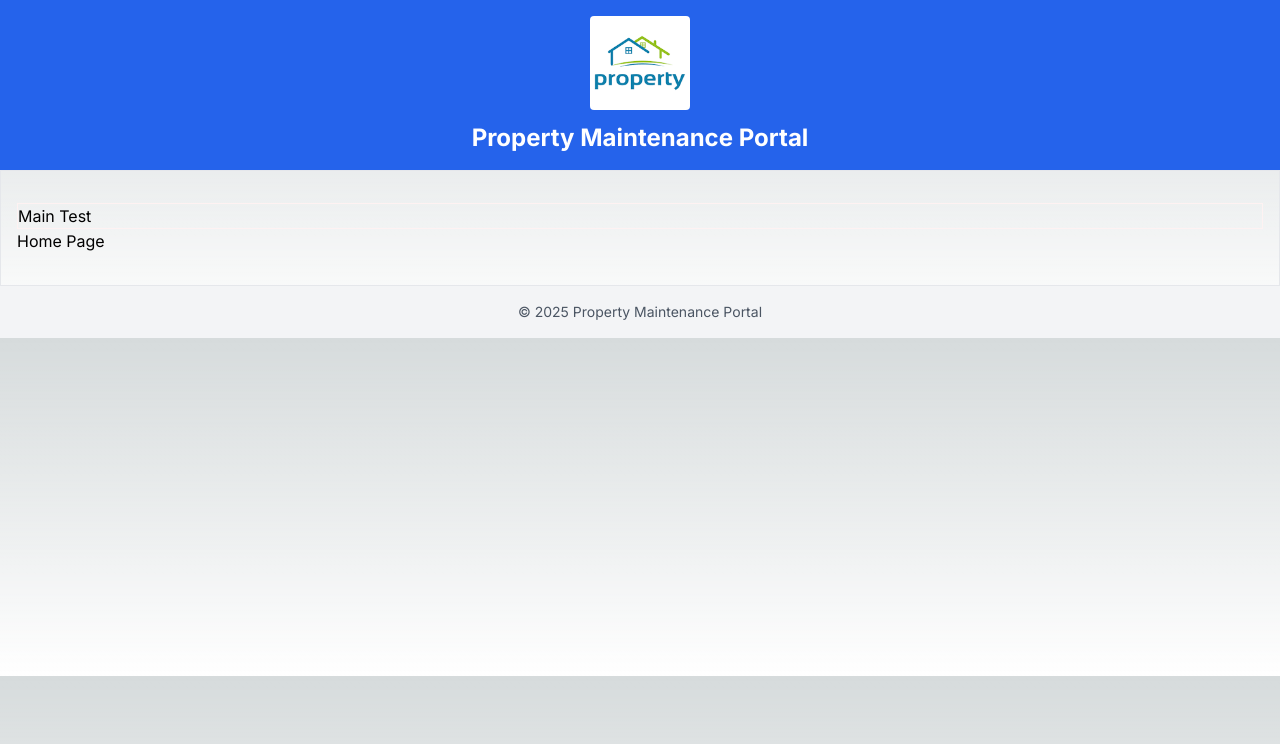
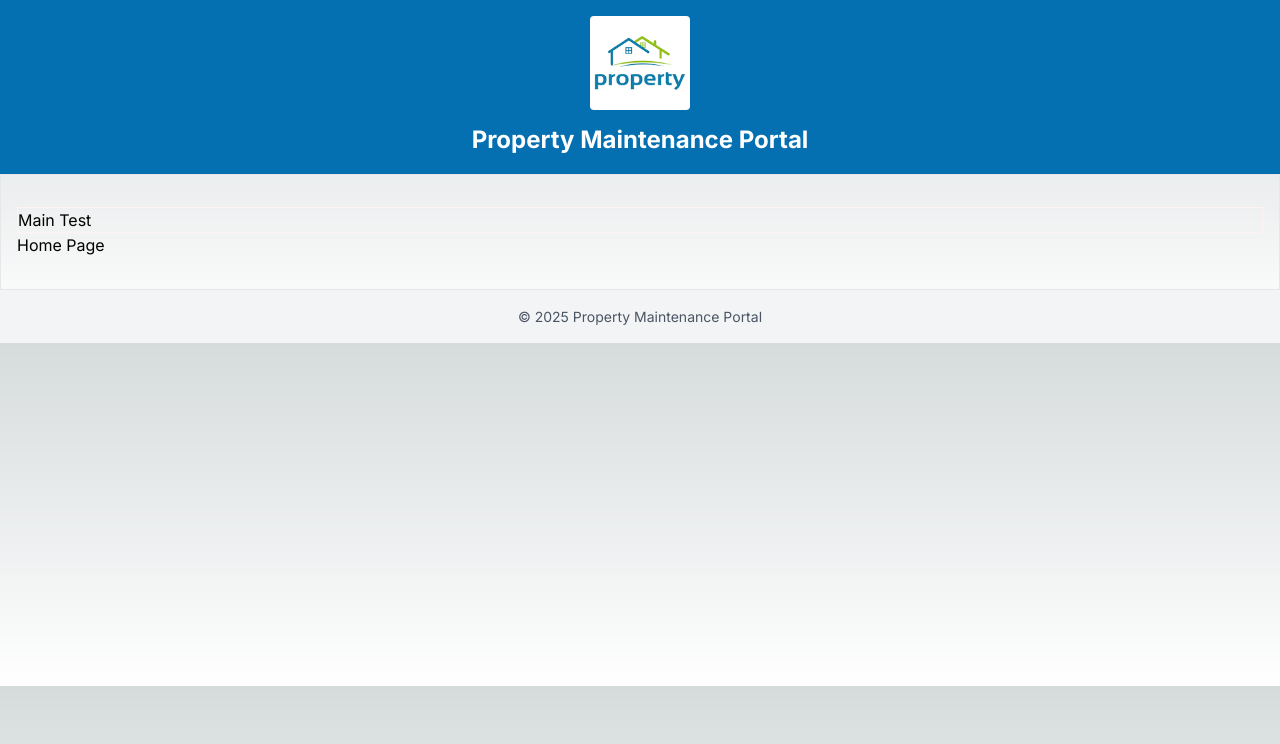
Before and after one commit to umerhussa11n/proactive-prop-management, a Next.js app in the folder apps/frontend/: page / in a window 1280 px wide. Shown: the top 744 px of the page. Built offline with nearby package versions, Linux system fonts and the light colour scheme.

Commit message:
chore: adding some design tokens for project in tailwind config

```diff
--- a/apps/frontend/src/components/ui/Header/Header.tsx
+++ b/apps/frontend/src/components/ui/Header/Header.tsx
@@ -2,7 +2,7 @@ import Image from 'next/image'
 
 const Header = () => {
     return (
-        <header className="bg-blue-600 text-white p-4 flex flex-col items-center gap-3" >
+        <header className="bg-primary text-white p-4 flex flex-col items-center gap-3" >
             <Image
                 src="/images/logo.png"
                 width={100}
--- a/apps/frontend/tailwind.config.js
+++ b/apps/frontend/tailwind.config.js
@@ -6,7 +6,41 @@ module.exports = {
     './src/app/**/*.{js,ts,jsx,tsx,mdx}',
   ],
   theme: {
-    extend: {},
+    extend: {
+      colors: {
+        'primary': '#0570b1',
+        'secondry': '#8ec164',
+        'success': '#16a34a',
+        'danger': '#dc2626',
+        'warning': '#facc15',
+        'info': '#3b82f6',
+      },
+      fontFamily: {
+        'sans': ['Inter', 'ui-sans-serif', 'system-ui'],
+        'serif': ['Merriweather', 'serif'],
+        'mono': ['Fira Code', 'monospace'],
+      },
+      fontSize: {
+        'xs': '0.75rem',  // 12px
+        'sm': '0.875rem', // 14px
+        'base': '1rem',   // 16px
+        'lg': '1.125rem', // 18px
+        'xl': '1.25rem',  // 20px
+        '2xl': '1.5rem',  // 24px
+        '3xl': '1.875rem', // 30px
+        // non-standard sizes for specific purposes.
+        'h1': '2.5rem',
+        'h2': '2rem',
+      },
+      screens: {
+        'sm': '640px',
+        'md': '768px',
+        'md2': '900px', // Custom breakpoint for a small tablet size
+        'lg': '1024px',
+        'xl': '1280px',
+        '2xl': '1536px',
+      },
+    },
   },
   plugins: [],
 }
```
Also changed, not shown: 1 other file (tests, documents, lock files or other folders).
